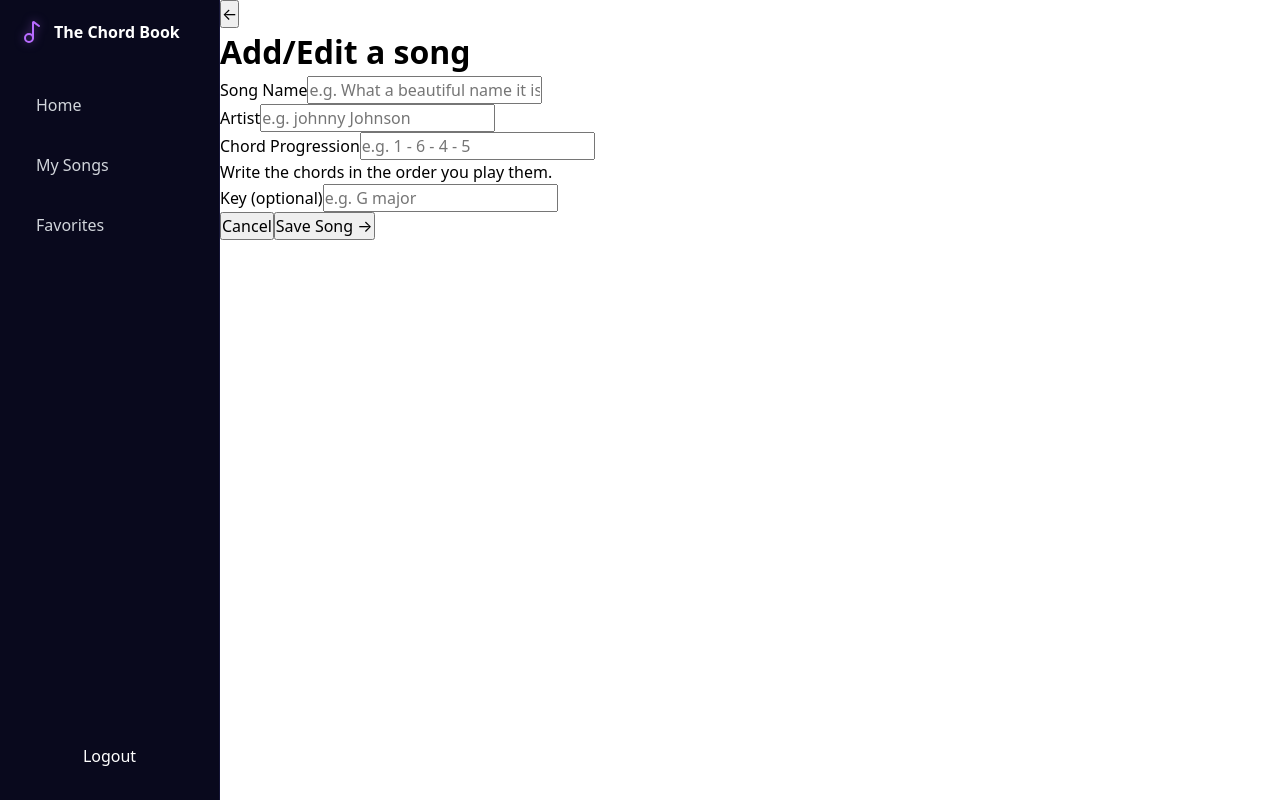
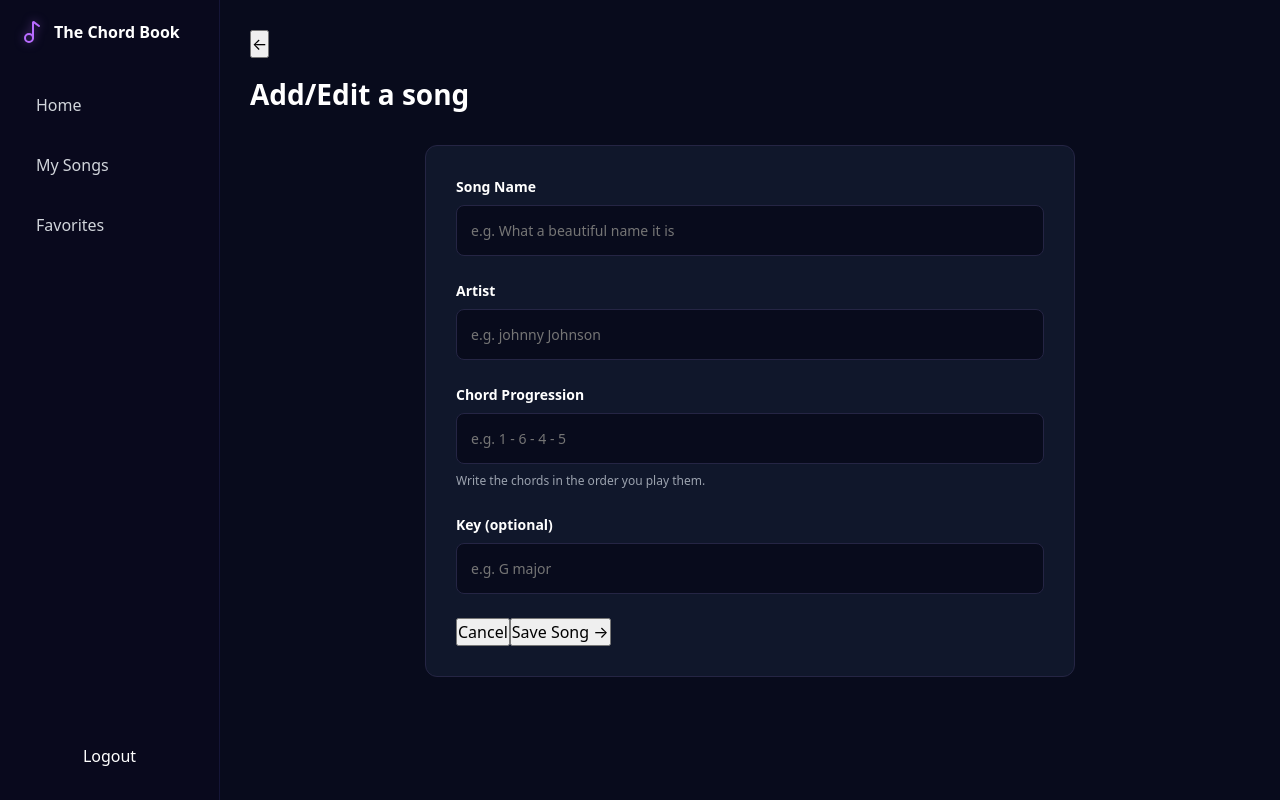
Before and after one commit to mercytv932/Chord_Book, a React (Vite) app in the folder frontend/: page /songs/new in a window 1280 px wide. Built offline with nearby package versions, Linux system fonts and the light colour scheme.

Commit message:
styling add song page and form , everything done except the buttons

```diff
--- a/frontend/src/App.css
+++ b/frontend/src/App.css
@@ -333,3 +333,65 @@
 .favorite-button:hover {
   transform: scale(1.2);
 }
+
+/* Add Song page */
+
+.add-song {
+  min-height: 100vh;
+  background-color: #080b1c;
+  padding: 30px;
+  color: white;
+}
+
+.add-song h1 {
+  font-size: 28px;
+  margin-top: 15px;
+}
+
+/* Add Song Form */
+.form-container {
+  max-width: 650px;
+  margin: 30px auto;
+  padding: 30px;
+  background-color: #10172b;
+  border: 1px solid #252544;
+  border-radius: 12px;
+}
+
+.form-container form {
+  display: flex;
+  flex-direction: column;
+  gap: 24px;
+}
+
+.input-group {
+  display: flex;
+  flex-direction: column;
+  gap: 8px;
+}
+
+.input-group label {
+  font-size: 14px;
+  color: white;
+  font-weight: 600;
+}
+
+.input-group input {
+  width: 100%;
+  padding: 14px;
+  background-color: #080b1c;
+  border: 1px solid #252544;
+  border-radius: 8px;
+  color: white;
+  font-size: 14px;
+  outline: none;
+}
+
+.input-group input:focus {
+  border-color: #8b5cf6;
+}
+
+.input-group p {
+  color: #9ca3af;
+  font-size: 12px;
+}
```
